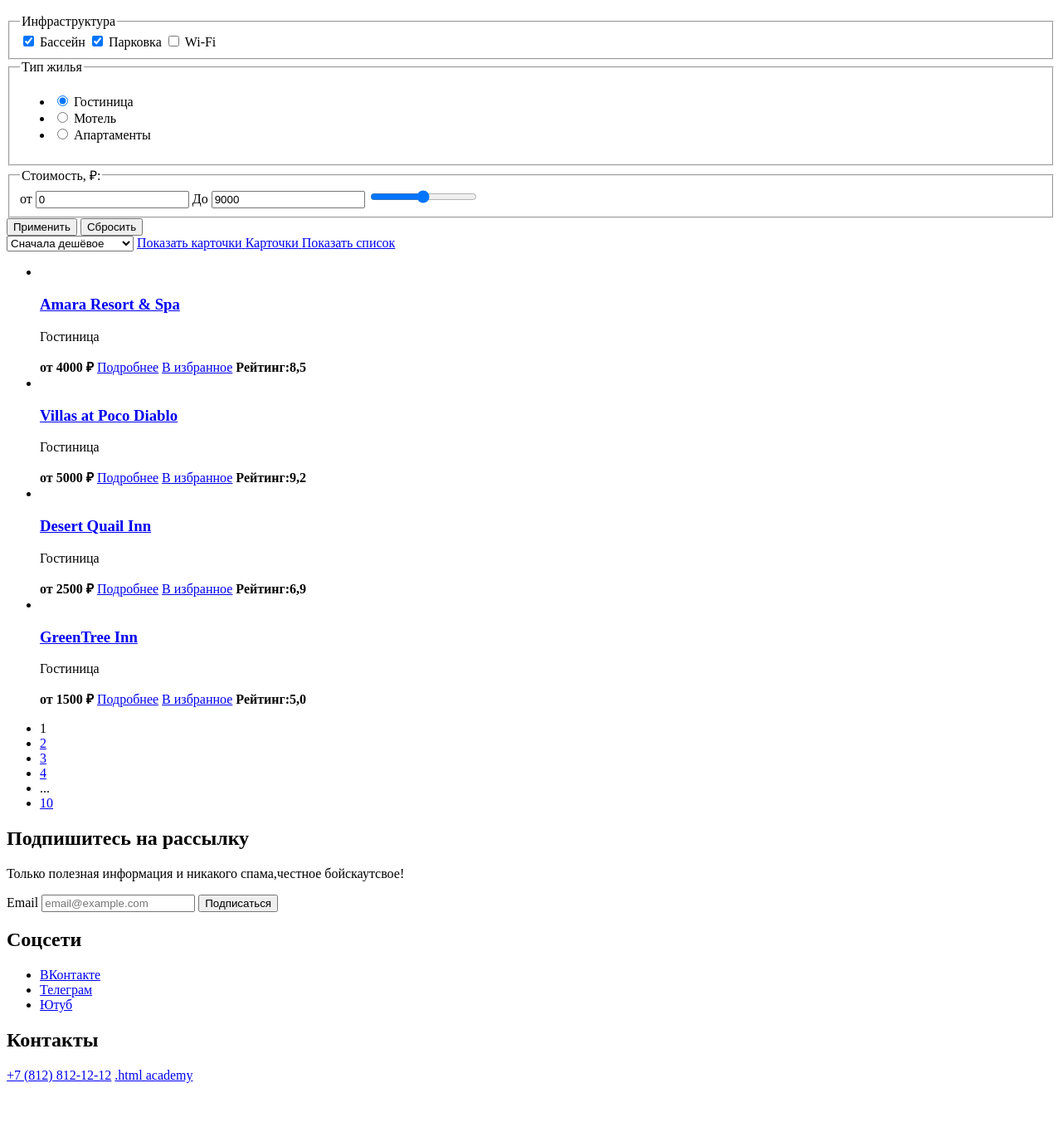
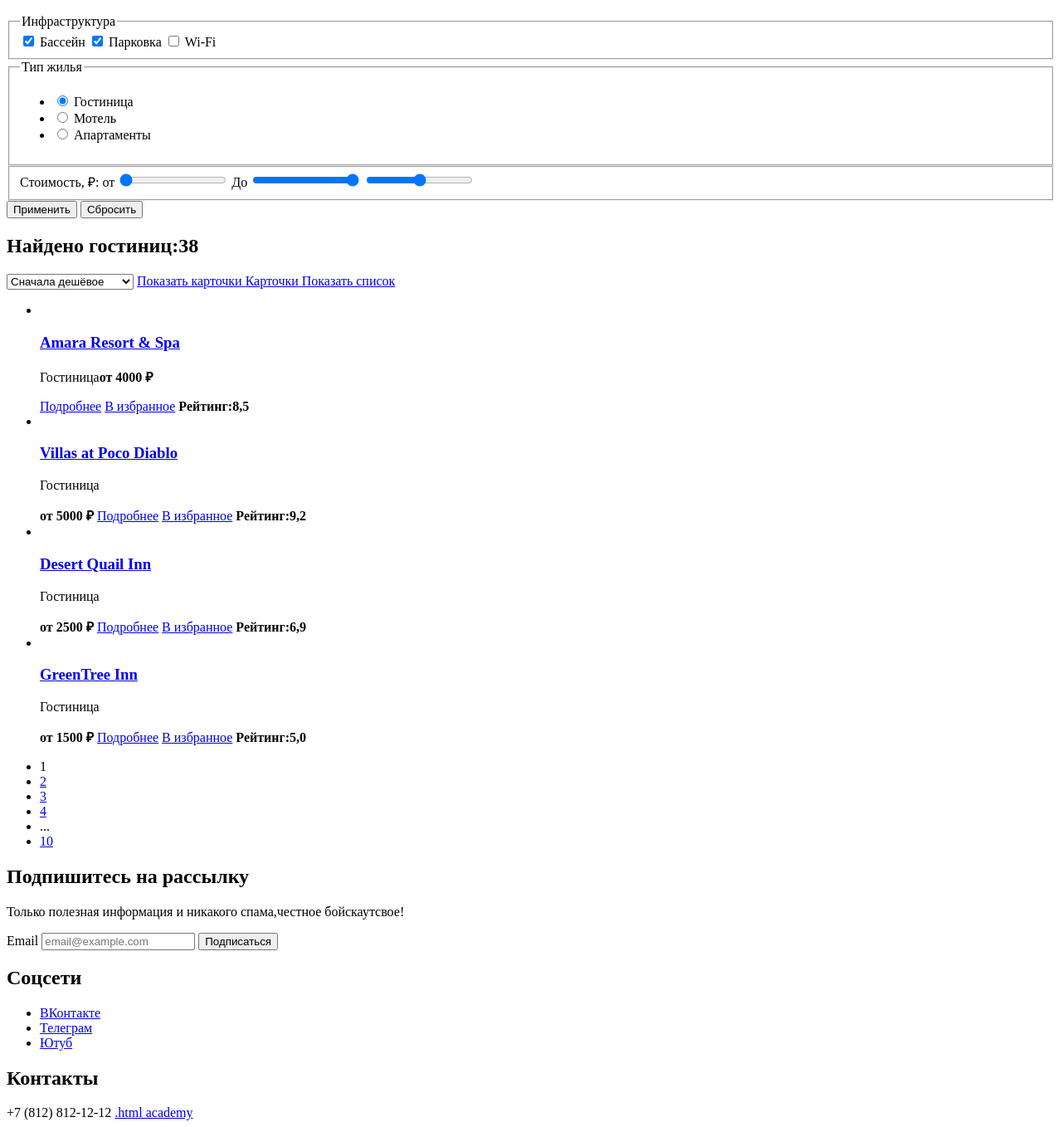
Before and after one commit to htmlacademy-htmlcss/2188769-sedona-36, a plain HTML site: page catalog.html in a window 1280 px wide. Shown: the part 350-1708 px from the top of the page at 83% size. Before the commit the page ends 1663 px from the top, so only its background shows below. Drawn offline with Linux system fonts and the light colour scheme.

Commit message:
Изменила главную страницу

```diff
--- a/catalog.html
+++ b/catalog.html
@@ -49,7 +49,7 @@
 
     </header>
     <main class="main-inner">
-      <header class="inner-header">
+
         <h1 class="inner-header-title">Гостиницы Седоны</h1>
         <ul class="breadcrumbs">
           <li class="breadcrumbs-item">
@@ -113,19 +113,20 @@
 
           </fieldset>
           <fieldset>
-            <legend class="catalog-filter-group"> Стоимость, ₽:</legend>
+            <label class="catalog-filter-group"> Стоимость, ₽:</label>
             от
-            <input class="conteol-input-min" type="number" name="min-price" value="0">
+            <input class="control-input-min" type="range" name="min-price" value="0">
             До
-            <input class="conteol-input-max" type="number" name="min-price" value="9000">
+            <input class="control-input-max" type="range" name="min-price" value="9000">
             <input class="cjntrol-input" type="range" name="price-range">
           </fieldset>
 
-            <button class="button" type="submit">Применить</button>
-            <button class="button" type="submit">Сбросить</button>
+            <button class="button" type="reset ">Применить</button>
+            <button class="button" type="reset ">Сбросить</button>
           </form>
         </section>
         </header>
+        <h2>Найдено гостиниц:38</h2>
         <select class="select-control" aria-label="Сортировка">
           <option value="popular">Сначала дешёвое</option>
           <option value="cheap">Сначала популярное</option>
@@ -147,8 +148,7 @@
               <h3 class="hotel-card-title">Amara Resort & Spa</h3>
 
             </a>
-            <p >Гостиница</p>
-            <b class="hotel-card-price">от 4000 ₽</b>
+            <p><span>Гостиница</span><b class="hotel-card-price">от 4000 ₽</b></p>
             <a class="hotel-card-button button" href="#">Подробнее</a>
             <a class="hotel-card-button button" href="#">В избранное</a>
             <b class="hotel-card-rating">Рейтинг:8,5</b>
@@ -220,10 +220,10 @@
             <p class="subscription-description">Только полезная информация и никакого спама,честное бойскаутсвое!</p>
 
     <form class="newsletter-form" action="https://echo.htmlacademy.ru/" method="post">
-      <label for="newsletter-email">Email</label>
+      <label class="visually-hidden" for="newsletter-email">Email</label>
       <input class="field" placeholder="email@example.com" type="email" name="newsletter-email" id="newsletter-email" required>
       <button class="button newsletter-button" type="submit">
-        <span class="visually-hidden">Подписаться</span>
+        Подписаться
       </button>
     </form>
 
@@ -255,7 +255,7 @@
       </section>
       <section class="footer-contacts">
         <h2 class="visually-hidden">Контакты</h2>
-        <a class="footer-contacts-address-phone" href="tel:+78005558628">+7 (812) 812-12-12</a>
+        <img class="footer-contacts-address-phone" href="tel:+78005558628">+7 (812) 812-12-12<img>
 
         <a class="htmlacademy-link" href="https://htmlacademy.ru/">.html academy</a>
       </section>
```
Also changed, not shown: index.html (+18 -17 lines).
